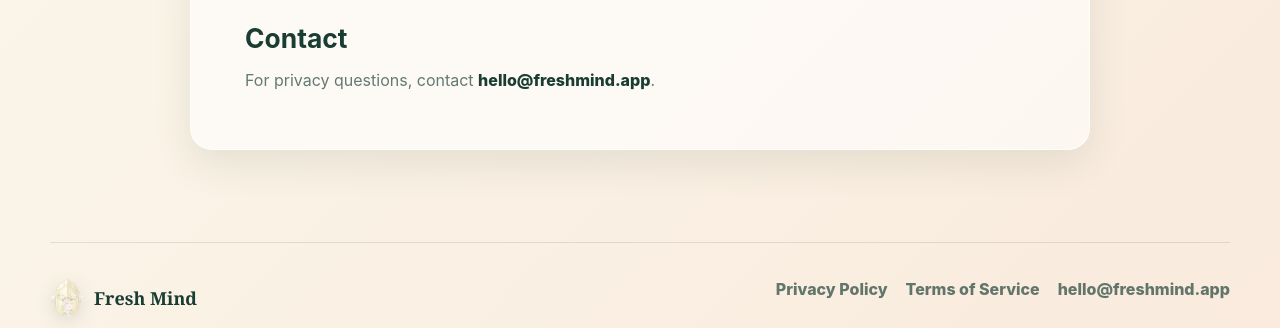
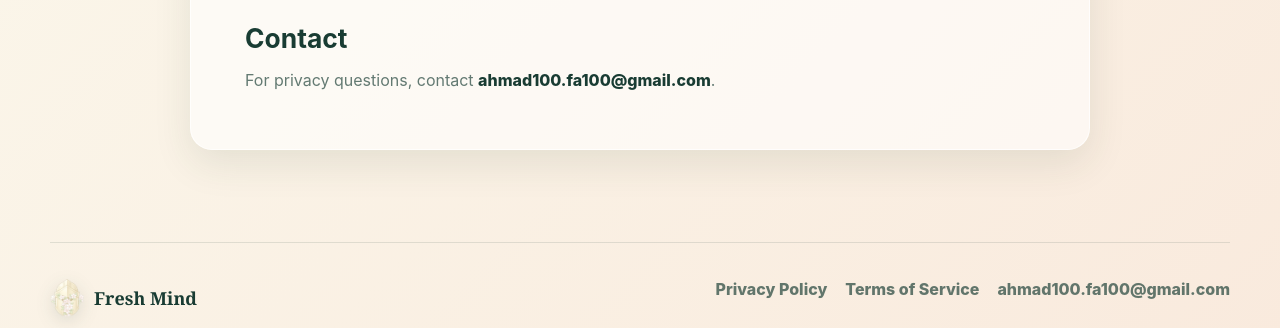
Before and after one commit to ahmadfa100/fresh-mind-landing-page, a plain HTML site: page privacy/index.html in a window 1280 px wide. Shown: the part 2032-2360 px from the top of the page. Drawn offline with Linux system fonts and the light colour scheme.

Commit message:
update email

```diff
--- a/privacy/index.html
+++ b/privacy/index.html
@@ -25,7 +25,7 @@
           <a href="../index.html#how">How it works</a>
           <a href="../index.html#journey">Journey</a>
           <a href="../terms/">Terms</a>
-          <a class="nav-cta" href="mailto:hello@freshmind.app">Contact</a>
+          <a class="nav-cta" href="mailto:ahmad100.fa100@gmail.com">Contact</a>
         </div>
       </nav>
     </header>
@@ -92,7 +92,7 @@
 
         <h2>Contact</h2>
         <p>
-          For privacy questions, contact <a href="mailto:hello@freshmind.app">hello@freshmind.app</a>.
+          For privacy questions, contact <a href="mailto:ahmad100.fa100@gmail.com">ahmad100.fa100@gmail.com</a>.
         </p>
       </article>
     </main>
@@ -108,7 +108,7 @@
       <div class="footer-links">
         <a href="../privacy/">Privacy Policy</a>
         <a href="../terms/">Terms of Service</a>
-        <a href="mailto:hello@freshmind.app">hello@freshmind.app</a>
+        <a href="mailto:ahmad100.fa100@gmail.com">ahmad100.fa100@gmail.com</a>
       </div>
     </footer>
 
```
Also changed, not shown: index.html (+3 -3 lines).
